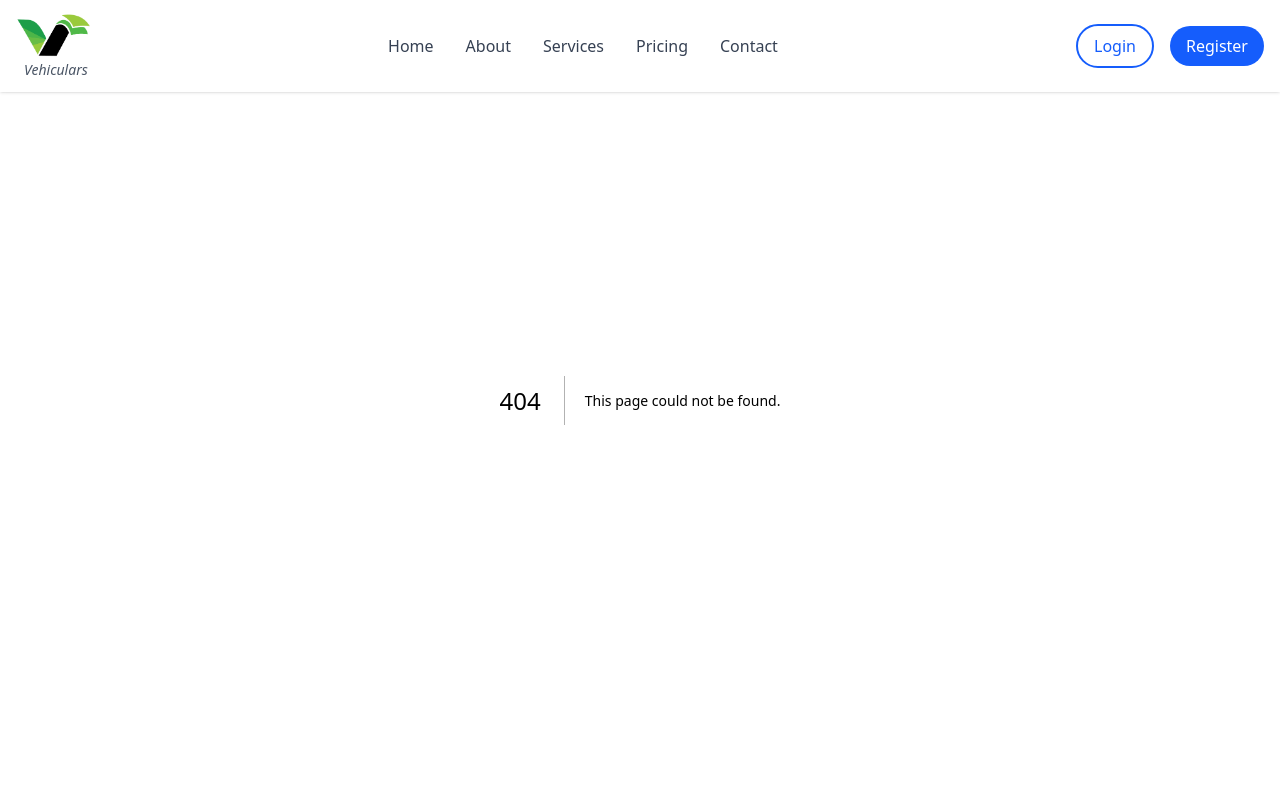
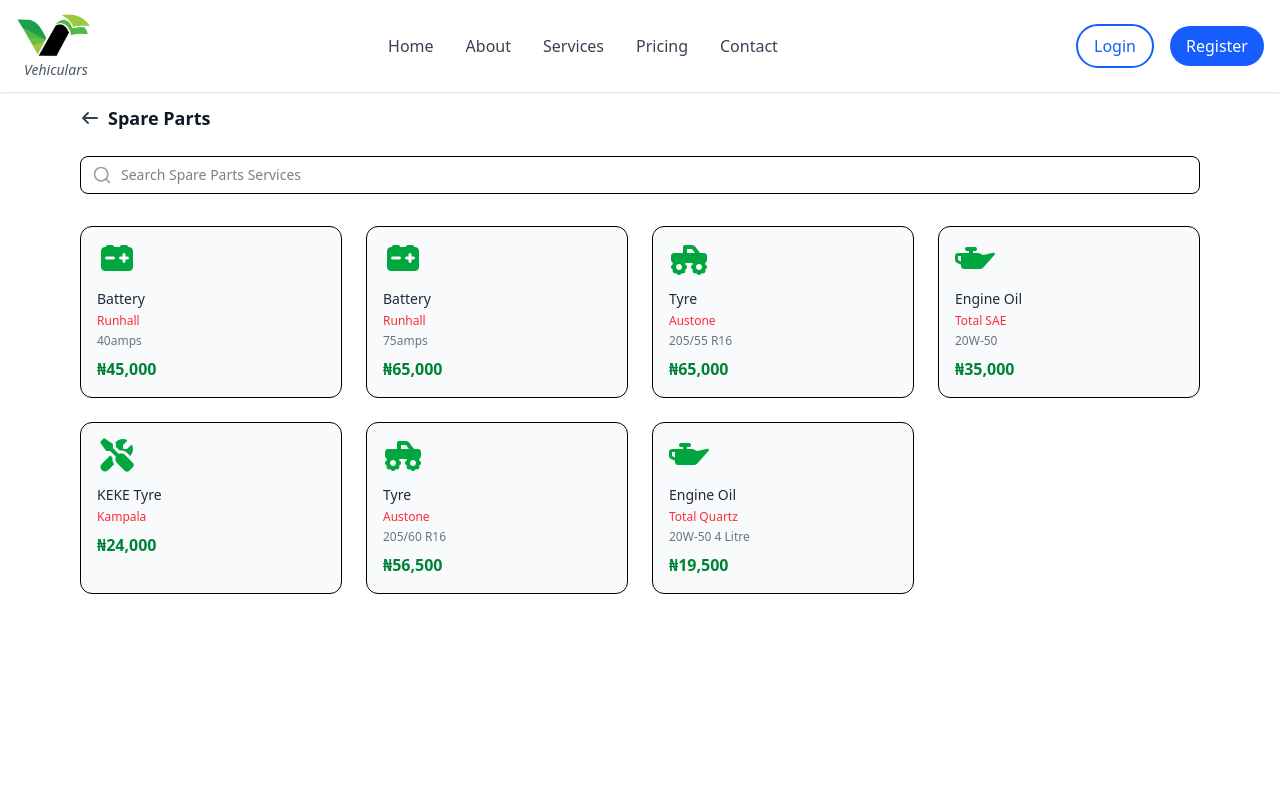
Before and after one commit to Abdul1013/vehicula, a Next.js app: page /sub-services/spare_parts in a window 1280 px wide. Before the commit this address had no page. Shown: the top 800 px of the page. Built offline with nearby package versions, Linux system fonts and the light colour scheme.

Commit message:
added default fallback prop for undefined values

```diff
--- a/src/app/my_account/page.js
+++ b/src/app/my_account/page.js
@@ -1,6 +1,7 @@
 // app/my-account/page.jsx
 "use client";
-import { useState, useEffect } from "react";
+
+import { Suspense, useState, useEffect } from "react";
 import { useSearchParams, useRouter } from "next/navigation";
 
 function ProgressBar({ value }) {
@@ -9,7 +10,7 @@
       <div
         className="bg-blue-600 h-2.5 rounded-full transition-all duration-500"
         style={{ width: `${value}%` }}
-      ></div>
+      />
     </div>
   );
 }
@@ -20,7 +21,7 @@
       <h3 className="text-lg font-semibold text-gray-900">{title}</h3>
       {subtitle && <p className="text-sm text-gray-600">{subtitle}</p>}
       {extra}
-      <div className="flex gap-2 mt-2">{actions}</div>
+      {actions && <div className="flex gap-2 mt-2">{actions}</div>}
     </div>
   );
 }
@@ -33,7 +34,8 @@
   );
 }
 
-export default function MyAccountPage() {
+/* ------------------------- MAIN CONTENT ------------------------- */
+function MyAccountContent() {
   const searchParams = useSearchParams();
   const router = useRouter();
   const initialTab = searchParams.get("tab") || "vehicles";
@@ -43,11 +45,15 @@
   const [products, setProducts] = useState([]);
   const [services, setServices] = useState([]);
 
-  // Example backend-ready fetch
+  // Sync tab with URL
+  useEffect(() => {
+    setTab(initialTab);
+  }, [initialTab]);
+
+  // Fetch data from backend (example only)
   useEffect(() => {
     async function fetchData() {
       try {
-        // Replace these with your backend endpoints
         const [vehRes, prodRes, servRes] = await Promise.all([
           fetch("/api/vehicles"),
           fetch("/api/products"),
@@ -90,7 +96,7 @@
 
       {/* Vehicles */}
       {tab === "vehicles" && (
-        <div>
+        <section>
           <h2 className="text-xl font-semibold mb-4">My Vehicles</h2>
           {vehicles.length ? (
             <div className="grid gap-4 sm:grid-cols-2 lg:grid-cols-3">
@@ -120,12 +126,12 @@
           ) : (
             <EmptyState label="vehicles" />
           )}
-        </div>
+        </section>
       )}
 
       {/* Products */}
       {tab === "products" && (
-        <div>
+        <section>
           <h2 className="text-xl font-semibold mb-4">My Products</h2>
           {products.length ? (
             <div className="grid gap-4 sm:grid-cols-2 lg:grid-cols-3">
@@ -154,12 +160,12 @@
           ) : (
             <EmptyState label="products" />
           )}
-        </div>
+        </section>
       )}
 
       {/* Services */}
       {tab === "services" && (
-        <div>
+        <section>
           <h2 className="text-xl font-semibold mb-4">My Services</h2>
           {services.length ? (
             <div className="grid gap-4 sm:grid-cols-2 lg:grid-cols-3">
@@ -188,18 +194,27 @@
           ) : (
             <EmptyState label="services" />
           )}
-        </div>
+        </section>
       )}
 
       {/* Home */}
       {tab === "home" && (
-        <div>
+        <section>
           <h2 className="text-xl font-semibold mb-4">Welcome to My Account</h2>
           <p className="text-gray-600">
             Manage your vehicles, products, and services from one place.
           </p>
-        </div>
+        </section>
       )}
     </div>
   );
 }
+
+
+export default function MyAccountPage() {
+  return (
+    <Suspense fallback={<div className="p-6">Loading account...</div>}>
+      <MyAccountContent />
+    </Suspense>
+  );
+}
--- a/src/app/payment_options/page.js
+++ b/src/app/payment_options/page.js
@@ -1,11 +1,10 @@
 "use client";
-import { useState } from "react";
+import { useState,Suspense } from "react";
 import { useRouter, useSearchParams } from "next/navigation";
 import { CreditCard, Calendar, Clock } from "lucide-react";
 
 // type PaymentOption = "full" | "installment" | "paylater";
-
-export default function PaymentOptions() {
+function PaymentOptionsContent() {
   const [selected, setSelected] = useState("full");
   const [installmentAmount, setInstallmentAmount] = useState("");
   const [reminder, setReminder] = useState("weekly");
@@ -139,3 +138,10 @@
     </div>
   );
 }
+export default function PaymentOptions() {
+  return (
+    <Suspense fallback={<div className="p-6 text-center">Loading...</div>}>
+      <PaymentOptionsContent />
+    </Suspense>
+  );
+}
--- /dev/null
+++ b/src/app/sub-services/spare_parts/page.js
@@ -0,0 +1,80 @@
+"use client";
+
+import { useState } from "react";
+import { Search } from "lucide-react";
+
+
+const partsData = [
+  { id: "1", icon: "fas fa-car-battery", name: "Battery", brand: "Runhall", spec: "40amps", price: 45000 },
+  { id: "2", icon: "fas fa-car-battery", name: "Battery", brand: "Runhall", spec: "75amps", price: 65000 },
+  { id: "3", icon: "fas fa-truck-monster", name: "Tyre", brand: "Austone", spec: "205/55 R16", price: 65000 },
+  { id: "4", icon: "fas fa-oil-can", name: "Engine Oil", brand: "Total SAE", spec: "20W-50", price: 35000 },
+  { id: "5", icon: "fas fa-tools", name: "KEKE Tyre", brand: "Kampala", spec: "", price: 24000 },
+  { id: "6", icon: "fas fa-truck-monster", name: "Tyre", brand: "Austone", spec: "205/60 R16", price: 56500 },
+  { id: "7", icon: "fas fa-oil-can", name: "Engine Oil", brand: "Total Quartz", spec: "20W-50 4 Litre", price: 19500 },
+];
+
+export default function SpareParts() {
+  const [query, setQuery] = useState("");
+
+  const filteredParts = partsData.filter(
+    (p) =>
+      p.name.toLowerCase().includes(query.toLowerCase()) ||
+      p.brand.toLowerCase().includes(query.toLowerCase()) ||
+      p.spec.toLowerCase().includes(query.toLowerCase())
+  );
+
+  return (
+    <div className="w-full min-h-screen mt-20  max-w-6xl mx-auto px-4 py-6">
+      {/* Header */}
+      <div className="flex items-center space-x-2 mb-6">
+        <button className="text-gray-700 hover:text-gray-900">
+          <i className="fas fa-arrow-left" />
+        </button>
+        <h1 className="text-lg font-semibold text-gray-900">Spare Parts</h1>
+      </div>
+
+      {/* Search */}
+      <div className="relative mb-8">
+        <Search className="absolute left-3 top-1/2 transform -translate-y-1/2 text-gray-400 w-5 h-5" />
+        <input
+          type="search"
+          placeholder="Search Spare Parts Services"
+          value={query}
+          onChange={(e) => setQuery(e.target.value)}
+          className="w-full pl-10 pr-4 py-2 border rounded-lg focus:ring-2 focus:ring-blue-500 focus:outline-none text-sm"
+        />
+      </div>
+
+      {/* Grid */}
+      <div className="grid gap-6 grid-cols-1 sm:grid-cols-2 md:grid-cols-3 lg:grid-cols-4">
+        {filteredParts.map((part) => (
+          <div
+            key={part.id}
+            className="p-4 bg-gray-50 rounded-xl border hover:shadow-md transition"
+          >
+            <div className="text-green-600 mb-3">
+              <i className={`${part.icon} fa-2x`} />
+            </div>
+            <div className="space-y-1">
+              <p className="text-sm font-medium text-gray-800">{part.name}</p>
+              <p className="text-xs text-red-500 font-medium">{part.brand}</p>
+              {part.spec && (
+                <p className="text-xs text-gray-500">{part.spec}</p>
+              )}
+              <p className="mt-2 text-green-700 font-bold">
+                ₦{part.price.toLocaleString()}
+              </p>
+            </div>
+          </div>
+        ))}
+        {filteredParts.length === 0 && (
+          <div className="col-span-full text-center text-gray-500 py-12">
+            <i className="fas fa-folder-open fa-2x mb-3" />
+            <p className="text-sm italic">No spare parts found</p>
+          </div>
+        )}
+      </div>
+    </div>
+  );
+}
```
